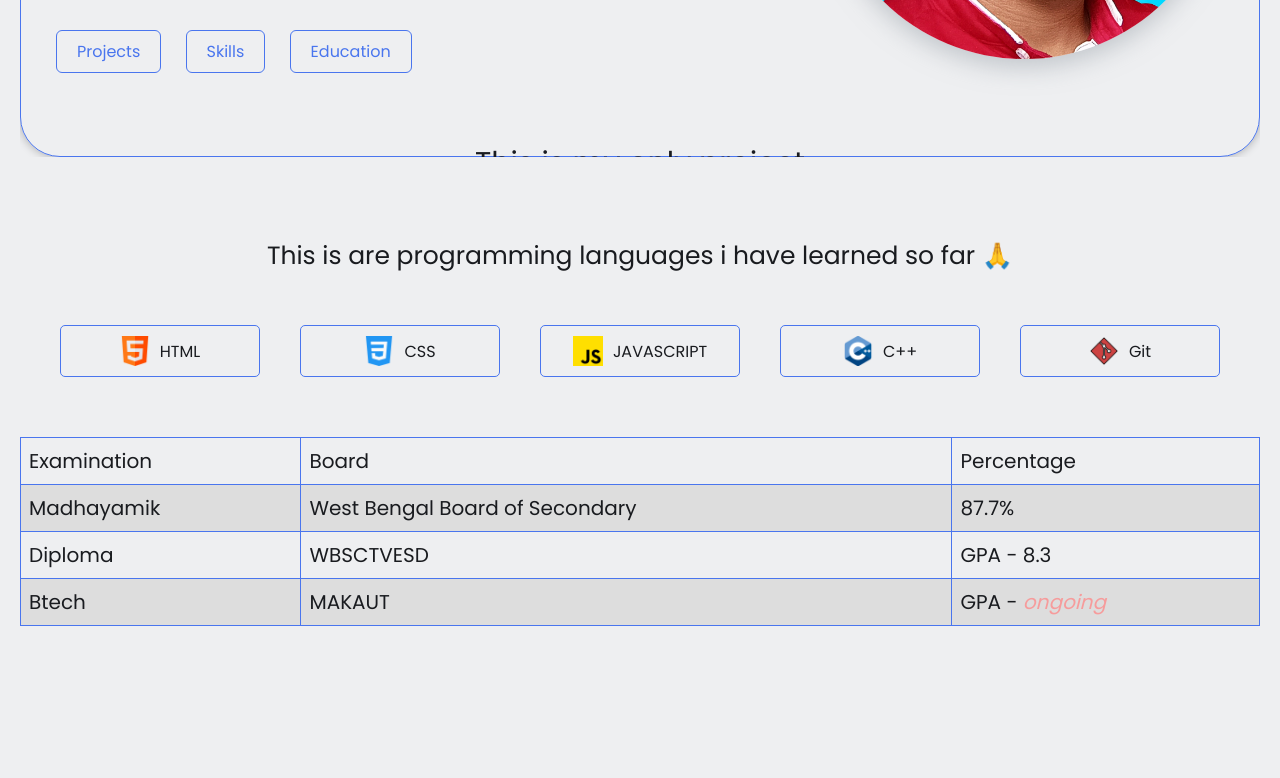
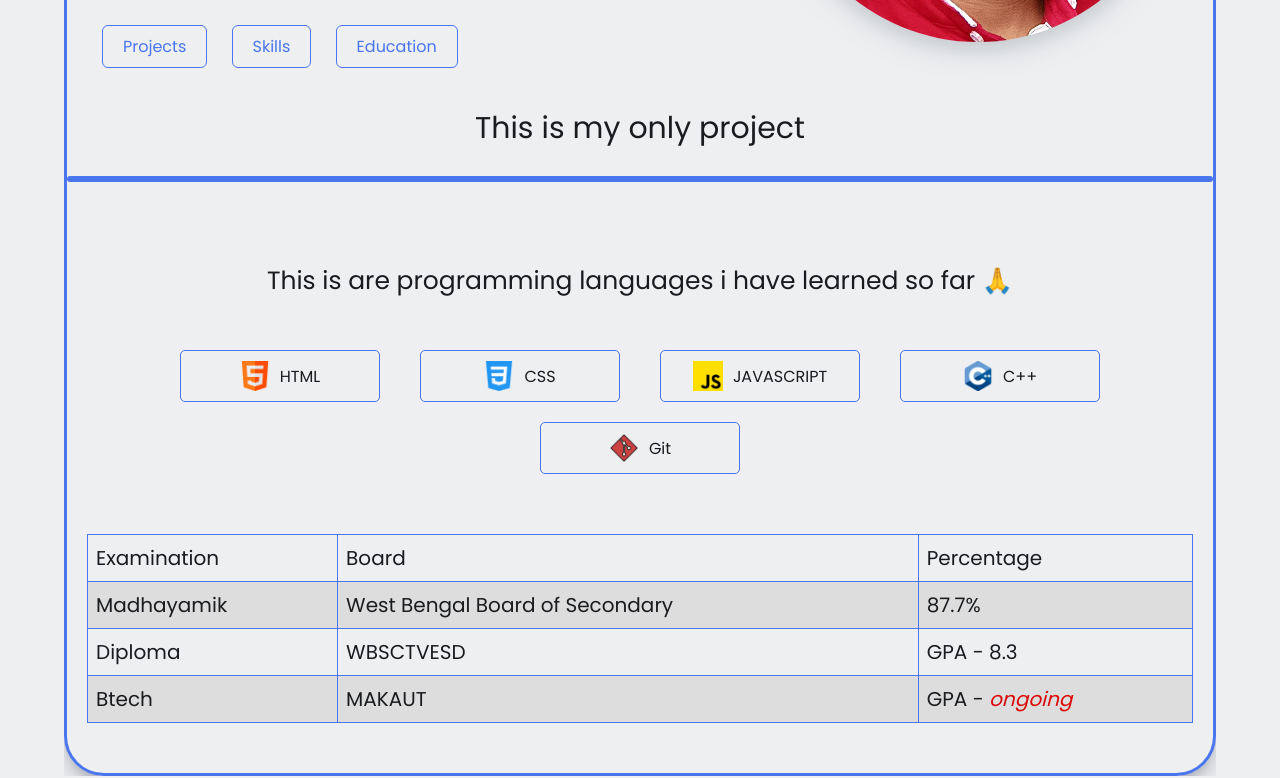
Before and after one commit to Muksit86/Simple-Portfolio, a website built with Vite: page index.html in a window 1280 px wide. Shown: the part 1336-2114 px from the top of the page. Before the commit the page ends 2012 px from the top, so only its background shows below. Built offline with nearby package versions, Linux system fonts and the light colour scheme.

Commit message:
Update and Bug fixes

```diff
--- a/index.html
+++ b/index.html
@@ -29,6 +29,9 @@
       document.addEventListener("DOMContentLoaded", () => {
         const bodyHTML = document.body.innerHTML;
         document.getElementById("preview-content").innerHTML = bodyHTML;
+
+        const project = document.getElementById("project");
+        project.lastElementChild.lastElementChild.remove();
       });
     </script>
   </head>
@@ -88,9 +91,10 @@
       </div>
     </section>
 
+    <div class="hide-section">
       <!-------------------SECTION PROJECTS------------------->
       <section id="projects">
-      <div class="live-preview">
+        <div id="project" class="live-preview">
           <div class="preview-title">This is my only project</div>
           <div id="preview-content"></div>
         </div>
@@ -134,7 +138,7 @@
 
             <li>
               <div class="cell">
-              <img class="skill-icons" src="./public/images/git.png" alt="" />
+                <img class="skill-icons" src="images/git.png" alt="" />
                 <span>Git</span>
               </div>
             </li>
@@ -172,5 +176,6 @@
           </table>
         </div>
       </section>
+    </div>
   </body>
 </html>
--- a/src/Css/responsive.css
+++ b/src/Css/responsive.css
@@ -94,7 +94,7 @@
     font-family: arial, sans-serif;
     border-collapse: collapse;
     width: 100%;
-    font-size: 10px;
+    font-size: 20px;
   }
 
   td,
@@ -115,7 +115,7 @@
   }
 
   .hero .headshot img {
-    width: 300px;
+    width: 200px;
   }
 
   .hero .text p {
@@ -129,7 +129,7 @@
   }
 
   .skill-list ul li .cell span {
-    font-size: 15px;
+    font-size: 18px;
   }
 
   .skill-list ul li .cell {
--- a/src/Css/style.css
+++ b/src/Css/style.css
@@ -126,6 +126,8 @@ nav {
   flex-direction: column;
   margin: 50px 20px 20px 20px;
   overflow: hidden;
+  max-width: 90vw;
+  margin: 20px auto;
 }
 
 .preview-title {
@@ -136,12 +138,12 @@ nav {
 }
 
 #preview-content {
-  border: 1px solid var(--link-color);
+  border: 3px solid var(--link-color);
   border-radius: 40px;
   margin-top: 20px;
   width: 100%;
-  max-height: 90vh;
-  box-shadow: 0px 0px 10px rgba(0, 0, 0, 0.3);
+  box-shadow: rgba(50, 50, 93, 0.25) 0px 13px 27px -5px,
+    rgba(0, 0, 0, 0.3) 0px 8px 16px -8px;
   -ms-overflow-style: none;
 }
 
@@ -209,7 +211,7 @@ tr:nth-child(even) {
 }
 
 tr span {
-  font-weight: 100;
+  font-weight: 300;
   font-style: italic;
-  color: rgb(246, 156, 156);
+  color: rgb(219, 8, 8);
 }
```
Lines whose indentation alone changed are shown as unchanged.
